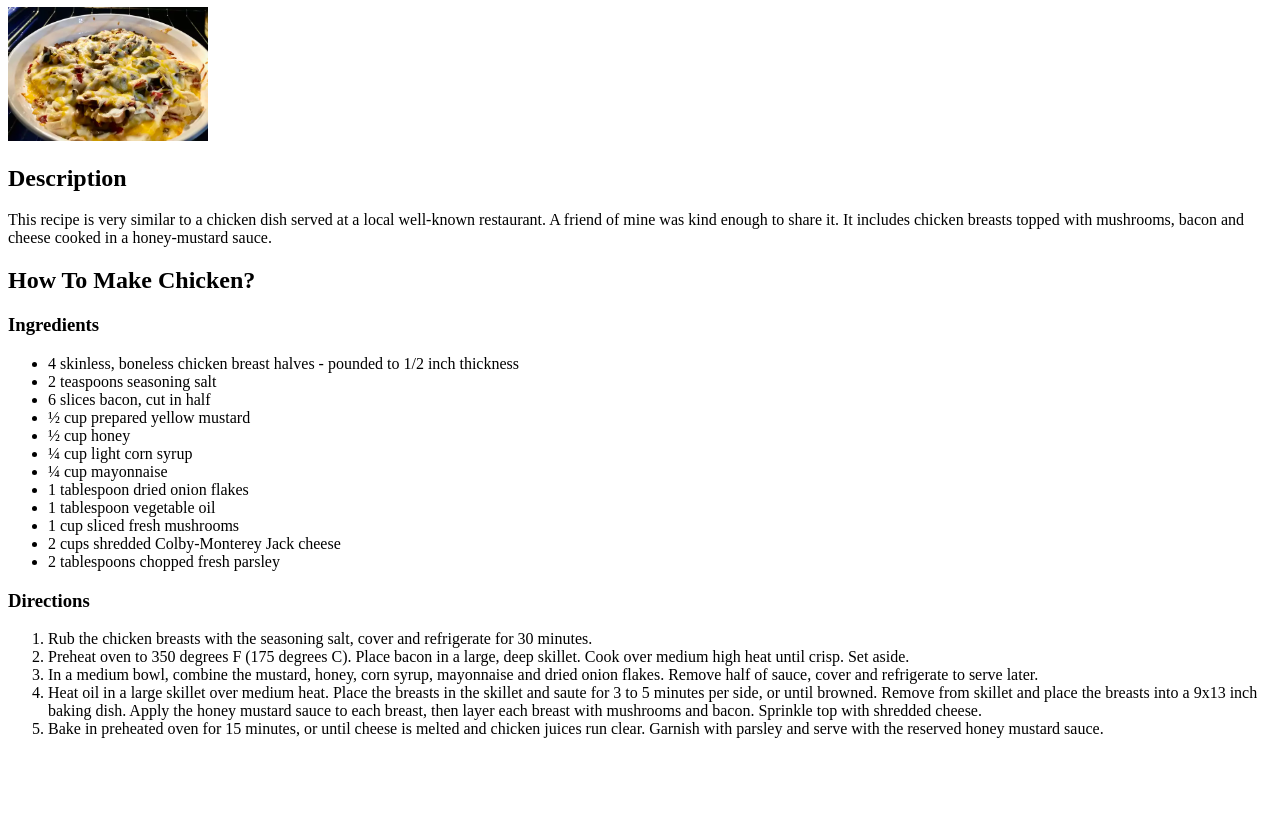
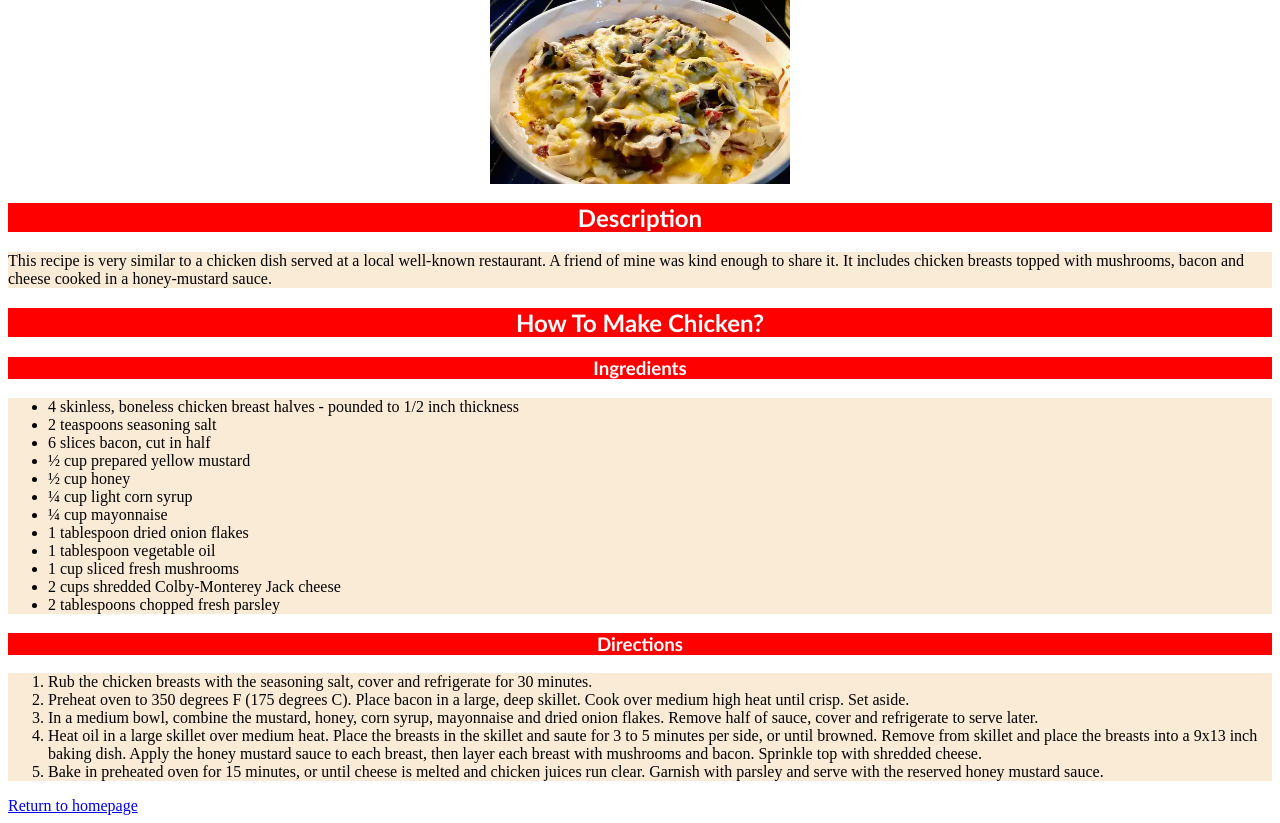
Before and after one commit to Orochinagi/odin-recipies, a plain HTML site: page recipes/aussie-chicken.html in a window 1280 px wide. Shown: the part 99-922 px from the top of the page. Before the commit the page ends 853 px from the top, so only its background shows below. Drawn offline with Linux system fonts and the light colour scheme.

Commit message:
Add stylizing to the website
Added a style.css file along with some stylizing, mainly some basic typography stylizing

```diff
--- a/recipes/aussie-chicken.html
+++ b/recipes/aussie-chicken.html
@@ -3,11 +3,11 @@
     <head>
         <meta charset="utf-8">
         <title>Aussie Chicken|Odin Recipes</title>
+        <link rel="stylesheet" href="../style.css"
     </head>
     <body>
-        <a href="../index.html">Odin Recipes</a>
         <h1>Aussie Chicken</h1>
-        <img src="../images/chicken.webp" width="200">
+        <img class="food-img aussie" src="../images/chicken.webp">
         <h2>Description</h2>
         <p>This recipe is very similar to a chicken dish served at a local well-known restaurant. A friend of mine was kind enough to share it. It includes chicken breasts topped with mushrooms, bacon and cheese cooked in a honey-mustard sauce.</p>
         <h2>How To Make Chicken?</h2>
@@ -34,5 +34,6 @@
             <li>Heat oil in a large skillet over medium heat. Place the breasts in the skillet and saute for 3 to 5 minutes per side, or until browned. Remove from skillet and place the breasts into a 9x13 inch baking dish. Apply the honey mustard sauce to each breast, then layer each breast with mushrooms and bacon. Sprinkle top with shredded cheese.</li>
             <li>Bake in preheated oven for 15 minutes, or until cheese is melted and chicken juices run clear. Garnish with parsley and serve with the reserved honey mustard sauce.</li>
         </ol>
+        <a href="../index.html">Return to homepage</a>
     </body>
 </html>
--- /dev/null
+++ b/style.css
@@ -0,0 +1,25 @@
+h1,h2,h3{
+    text-align: center;
+    background-color: red;
+    color: white;
+    font-family: 'Gill Sans', 'Gill Sans MT', Calibri, 'Trebuchet MS', sans-serif;
+}
+.food-img{
+    height: auto;
+    width: 200px;
+    margin-left: auto;
+    margin-right: auto;
+    display: block;
+}
+.food-img.aussie{
+    height: auto;
+    width: 300px;
+}
+p,ul,ol{
+    background-color: antiquewhite;
+}
+div{
+    background-color: blueviolet;
+    text-align: center;
+    font-size: 40px;
+}
```
Also changed, not shown: index.html (+2 -0 lines), recipes/naan.html (+3 -2 lines), recipes/triple-chocolate-chunk-cookies.html (+3 -2 lines).
